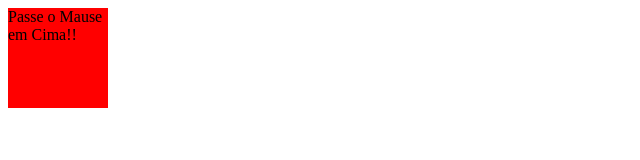
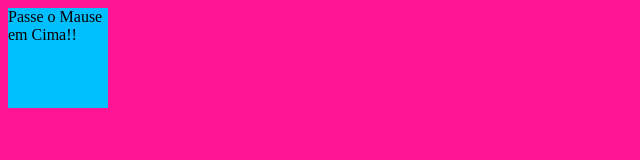
Before and after one commit to MateusJorge/aulaCssAnimation, a plain HTML site: page transition.html in a window 1280 px wide. Shown: the whole page, without its empty margins (0-640 px from the left). Drawn offline with Linux system fonts and the light colour scheme.

Commit message:
Mudei de cor somente #1

```diff
--- a/transition.html
+++ b/transition.html
@@ -2,10 +2,13 @@
 <html>
     <head>
         <style>
+            body{
+                background-color: deeppink;
+            }
             div {
                 width: 100px;
                 height: 100px;
-                background: red;
+                background: deepskyblue;
                 -webkit-transition: width 2s, height 2s, -webkit-transform 2s; /* For Safari 3.1 to 6.0 */
                 transition: width 2s, height 2s, transform 2s;
             }
```
